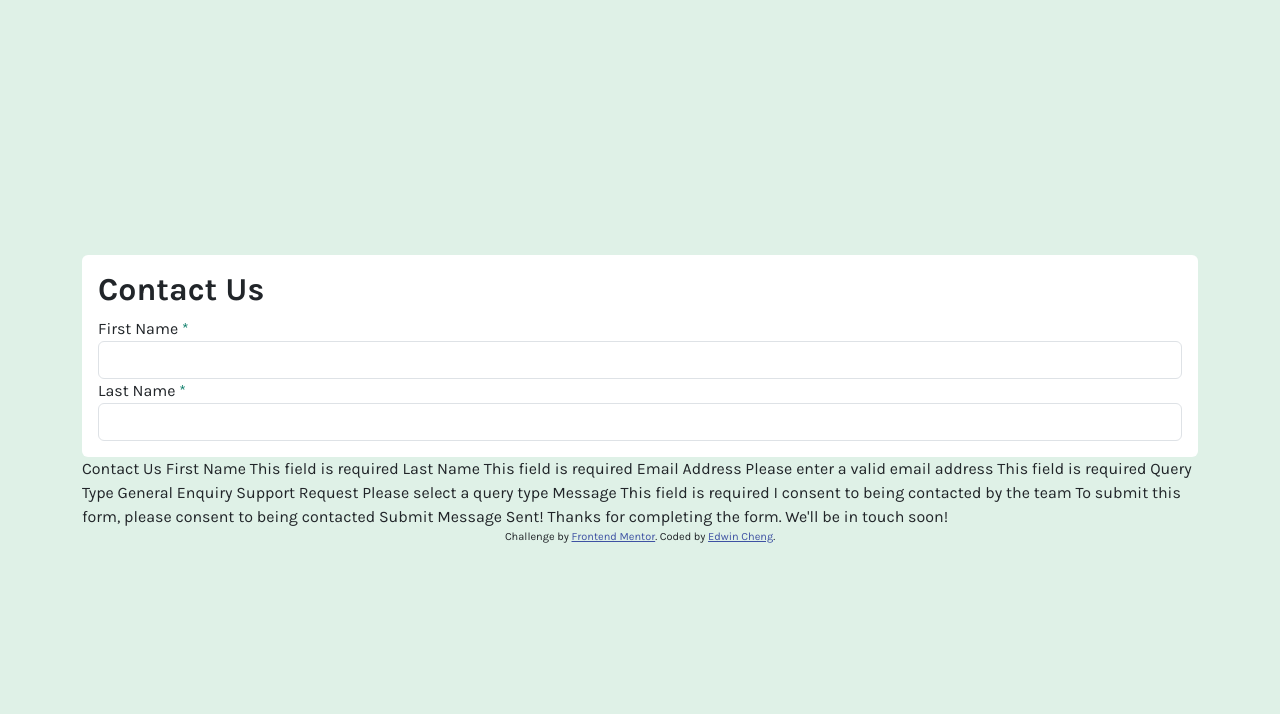
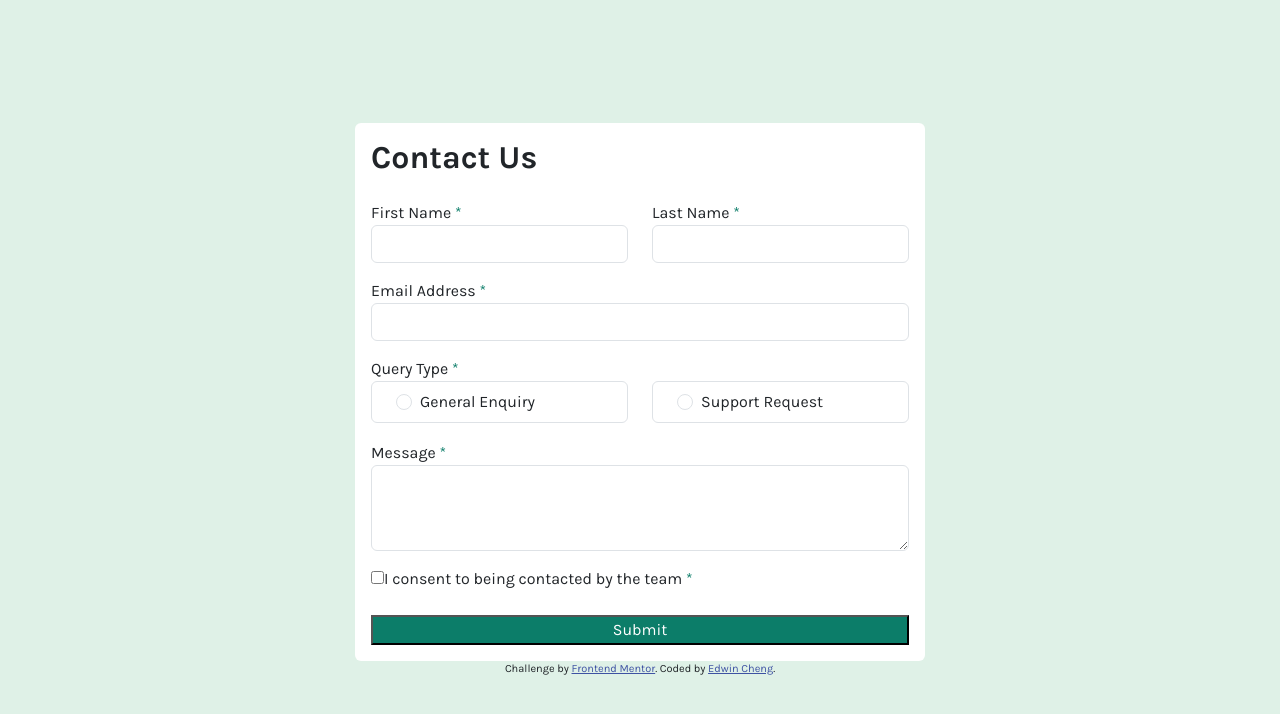
Before and after one commit to edwinc73/frontend-mentor, a React (Vite) app in the folder 03-contact-form/: page / in a window 1280 px wide. Shown: the top 714 px of the page. Built offline with nearby package versions, Linux system fonts and the light colour scheme.

Commit message:
added basic structure

```diff
--- a/03-contact-form/package.json
+++ b/03-contact-form/package.json
@@ -12,6 +12,7 @@
   "dependencies": {
     "bootstrap": "^5.3.3",
     "react": "^18.3.1",
+    "react-bootstrap": "^2.10.4",
     "react-dom": "^18.3.1"
   },
   "devDependencies": {
--- a/03-contact-form/src/App.css
+++ b/03-contact-form/src/App.css
@@ -22,6 +22,7 @@ body {
 
 * {
   font-family: karla;
+  box-sizing: border-box;
 }
 
 .text-grey1 {
@@ -43,3 +44,13 @@ body {
 body {
   background-color: var(--green1);
 }
+
+.bg-green {
+  background-color: var(--green2);
+}
+
+label.form-label:after,
+.agree .form-check-label:after {
+  content: " *";
+  color: var(--green2);
+}
--- a/03-contact-form/src/App.jsx
+++ b/03-contact-form/src/App.jsx
@@ -1,14 +1,29 @@
+import { useState } from "react";
 import "./App.css";
 import Footer from "./components/Footer";
 
 function App() {
+  const handleSubmit = (event) => {
+    const form = event.currentTarget;
+    if (form.checkValidity() === false) {
+      event.preventDefault();
+      event.stopPropagation();
+    }
+  };
+
   return (
     <>
       <main>
         <div className="container">
-          <div className="row mx-auto">
-            <forms className="rounded bg-white col-12 p-3">
+          <div className="row">
+            <form
+              onSubmit={handleSubmit}
+              className="rounded bg-white col-12 col-md-6 mx-auto p-3 needs-validation"
+              noValidate
+            >
               <h2 className="fw-bold">Contact Us</h2>
+              <div className="row">
+                <div className="col-12 col-md-6 mt-3">
                   <label htmlFor="first-name">
                     First Name <span className="text-green">*</span>
                   </label>
@@ -19,6 +34,9 @@ function App() {
                     required
                     className="form-control"
                   />
+                  <div className="invalid-feedback">This field is required</div>
+                </div>
+                <div className="col-12 col-md-6 mt-3">
                   <label htmlFor="last-name">
                     Last Name <span className="text-green">*</span>
                   </label>
@@ -29,14 +47,99 @@ function App() {
                     required
                     className="form-control"
                   />
-            </forms>
-            Contact Us First Name This field is required Last Name This field is
+                  <div className="invalid-feedback">This field is required</div>
+                </div>
+              </div>
+              <div className="col-12 mt-3">
+                <label htmlFor="email">
+                  Email Address <span className="text-green">*</span>
+                </label>
+                <input
+                  type="email"
+                  id="email"
+                  name="email"
+                  required
+                  className="form-control"
+                />
+                <div className="invalid-feedback">
+                  Please enter a valid email address
+                </div>
+              </div>
+              <div className="form-group mt-3">
+                <label htmlFor="type" className="col-12">
+                  Query Type <span className="text-green">*</span>
+                </label>
+                <div className="row">
+                  <div className="col-12 col-md-6">
+                    <div className="form-check border rounded py-2 px-3 col-12">
+                      <label htmlFor="type1" className="form-check-label">
+                        <input
+                          required
+                          type="radio"
+                          id="type1"
+                          name="type"
+                          className="form-check-input mx-2"
+                        />
+                        General Enquiry
+                      </label>
+                    </div>
+                  </div>
+                  <div className="col-12 col-md-6">
+                    <div className="form-check border rounded py-2 px-3 col-12">
+                      <label htmlFor="type2" className="form-check-label">
+                        <input
+                          required
+                          type="radio"
+                          id="type2"
+                          name="type"
+                          className="form-check-input mx-2"
+                        />
+                        Support Request
+                      </label>
+                    </div>
+                  </div>
+                </div>
+                <div className="invalid-feedback">
+                  Please select a query type
+                </div>
+              </div>
+              <div className="col-12 mt-3">
+                <label htmlFor="message">
+                  Message <span className="text-green">*</span>
+                </label>
+                <textarea
+                  name="message"
+                  id="message"
+                  className="form-control"
+                  rows={3}
+                  required
+                ></textarea>
+                <div className="invalid-feedback">This field is required</div>
+              </div>
+              <div className="col-12 mt-3">
+                <label htmlFor="agree">
+                  <input
+                    type="checkbox"
+                    name="agree"
+                    id="agree"
+                    className="formcheck-input"
+                    required
+                  />
+                  I consent to being contacted by the team{" "}
+                  <span className="text-green">*</span>
+                </label>
+              </div>
+              <button type="submit" className="bg-green text-white col-12 mt-4">
+                Submit
+              </button>
+            </form>
+            {/* Contact Us First Name This field is required Last Name This field is
             required Email Address Please enter a valid email address This field
             is required Query Type General Enquiry Support Request Please select
             a query type Message This field is required I consent to being
             contacted by the team To submit this form, please consent to being
             contacted Submit Message Sent! Thanks for completing the form. We'll
-            be in touch soon!
+            be in touch soon! */}
           </div>
         </div>
       </main>
```
Also changed, not shown: 1 other file (tests, documents, lock files or other folders). Lines whose indentation alone changed are shown as unchanged.
